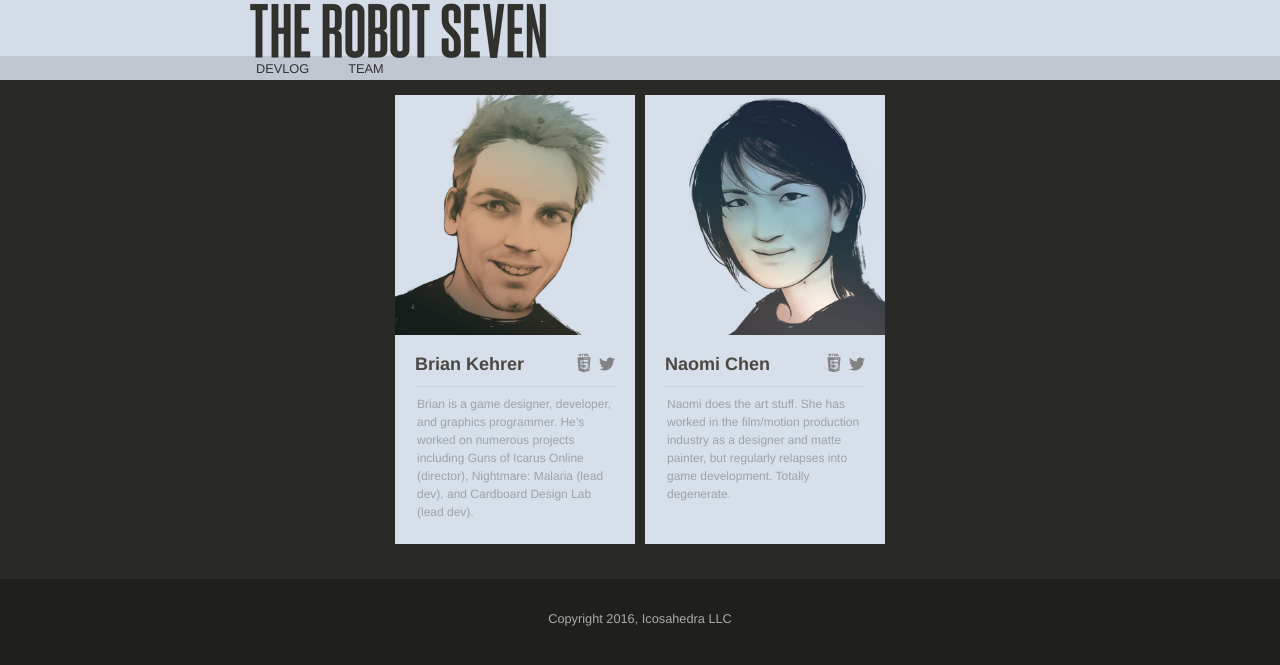
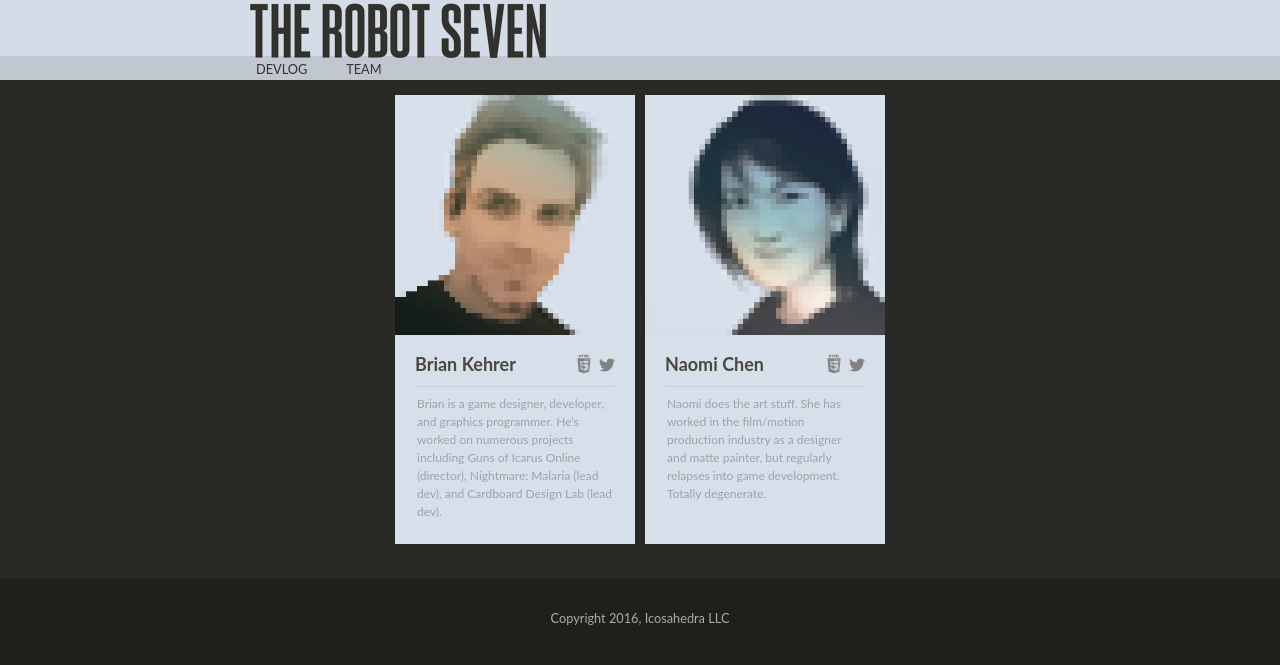
Before and after one commit to icosahedra/therobotseven, a Jekyll site: the page built from team.md, in a window 1280 px wide. Shown: the top 665 px of the page. Built offline with Jekyll 4.4.1, drawn with Linux system fonts in a browser that asks for light colours; some web fonts are replaced.

Commit message:
lato not dislaying

```diff
--- a/_sass/_layout.scss
+++ b/_sass/_layout.scss
@@ -195,7 +195,7 @@ a.title-link{
     white-space: nowrap;
     margin:0px 20px 0px 20px;
     padding:16px 0px 8px 0px;
-    font-family: 'Helvetica Neue',Helvetica, Arial, sans-serif;
+    font-family: 'Lato',Helvetica, Arial, sans-serif;
     font-size: 1.2em;
     font-weight:bold;
     color: #494841;//#54534b;//#3b3933;//
@@ -209,13 +209,13 @@ a.title-link{
     color: inherit;
 }
 .devlog-meta{
-    font-family: 'Helvetica Neue',Helvetica, Arial, sans-serif;
+    font-family: 'Lato',Helvetica, Arial, sans-serif;
     font-size: 0.8em;
     color: 0.6*#d7dfea + 0.4*#494841;
     padding:2px 2px 2px 2px;
 
     //margin:2px 6px 2px 6px;
-    margin:6px 20px 0px 20px;
+    margin:2px 20px 6px 20px;
 }
 
 
@@ -274,7 +274,7 @@ a.title-link{
     white-space: nowrap;
     margin:16px 20px 0px 20px;
     padding:0px 0px 8px 0px;
-    font-family: 'Helvetica Neue',Helvetica, Arial, sans-serif;
+    font-family: 'Lato',Helvetica, Arial, sans-serif;
     font-size: 1.2em;
     font-weight:bold;
     color: #494841;//#54534b;//#3b3933;//
@@ -292,7 +292,7 @@ a.title-link{
     color: inherit;
 }
 .team-meta{
-    font-family: 'Helvetica Neue',Helvetica, Arial, sans-serif;
+    font-family: 'Lato',Helvetica, Arial, sans-serif;
     font-size: 0.8em;
     color: 0.6*#d7dfea + 0.4*#494841;
     padding:2px 2px 2px 2px;
--- a/_teammembers/brian.markdown
+++ b/_teammembers/brian.markdown
@@ -1,7 +1,7 @@
 ---
 name:  "Brian Kehrer"
 role: "Design+Engineer"
-image: "/img/team/brian.jpg"
+image: "/img/team/brian.png"
 twitter_username: "birdimus"
 website: "http://briankehrer.com/"
 ---
--- a/_teammembers/naomi.markdown
+++ b/_teammembers/naomi.markdown
@@ -1,7 +1,7 @@
 ---
 name:  "Naomi Chen"
 role: "Design+Art"
-image: "/img/team/naomi.jpg"
+image: "/img/team/naomi.png"
 twitter_username: "feathervillain"
 website: "http://naomichenart.com/"
 ---
--- a/css/main.scss
+++ b/css/main.scss
@@ -6,7 +6,7 @@
 
 
 // Our variables
-$base-font-family: "Helvetica Neue", Helvetica, Arial, sans-serif;
+$base-font-family: "Lato", Helvetica, Arial, sans-serif;
 $base-font-size:   15px;
 $base-font-weight: 400;
 $small-font-size:  $base-font-size * 0.875;
@@ -22,6 +22,12 @@ $brand-color:      #cccccc;
 $grey-color:       #828282;
 $grey-color-light: lighten($grey-color, 40%);
 $grey-color-dark:  darken($grey-color, 25%);
+
+// Custom font family
+@font-face {
+    font-family: Lato;
+    src: url("/fonts/Lato-Regular.tff");
+}
 
 // Width of the content area
 $content-width:    800px;
```
Also changed, not shown: fonts/Lato-Regular.ttf (added), img/team/brian.jpg (deleted), img/team/brian.png (added), img/team/naomi.jpg (deleted), img/team/naomi.png (added).
